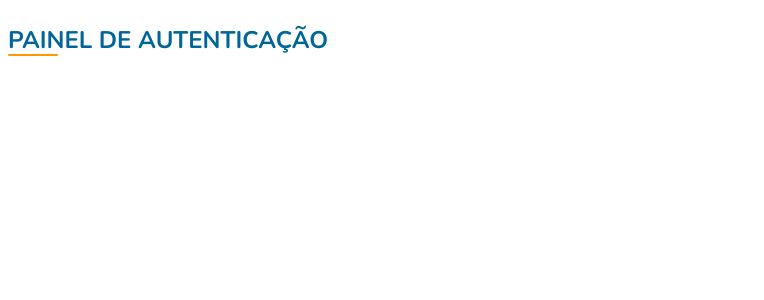
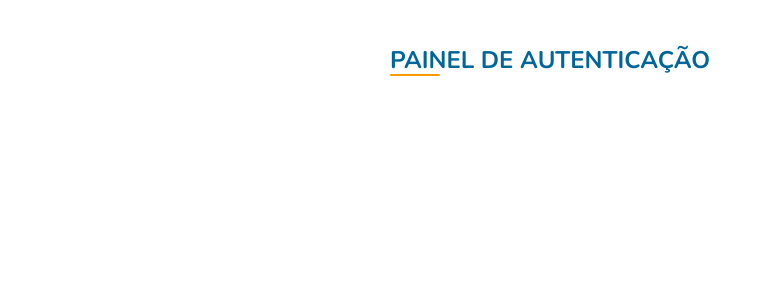
Before and after one commit to leobritob/shopping-frontend, a React (Create React App) app: page /login in a window 1280 px wide. Shown: the top 300 px of the page, without its empty margins (0-764 px from the left). Built offline with nearby package versions, Linux system fonts and the light colour scheme.

Commit message:
feat(column): add new props of the styled-system lib

```diff
--- a/src/components/columns/column.tsx
+++ b/src/components/columns/column.tsx
@@ -10,9 +10,13 @@ import {
   PaddingProps,
   GridProps,
   FlexboxProps,
+  color,
+  ColorProps,
+  border,
+  BorderProps,
 } from 'styled-system'
 
-export type ColumProps = LayoutProps & FlexboxProps & MarginProps & PaddingProps & GridProps
+export type ColumProps = LayoutProps & FlexboxProps & MarginProps & PaddingProps & GridProps & ColorProps & BorderProps
 
 export const Column = styled.div<ColumProps>`
   display: flex;
@@ -22,4 +26,6 @@ export const Column = styled.div<ColumProps>`
   ${margin}
   ${padding}
   ${grid}
+  ${color}
+  ${border}
 `
--- a/src/pages/login.tsx
+++ b/src/pages/login.tsx
@@ -4,7 +4,7 @@ import { Column, Title } from 'components'
 
 export const LoginPage: React.FC = () => {
   return (
-    <Column>
+    <Column width="500px" margin="0 auto" backgroundColor="#fff" p="20px" borderRadius="5px">
       <Title>Painel de Autenticação</Title>
     </Column>
   )
```
Also changed, not shown: 1 other file (tests, documents, lock files or other folders).
